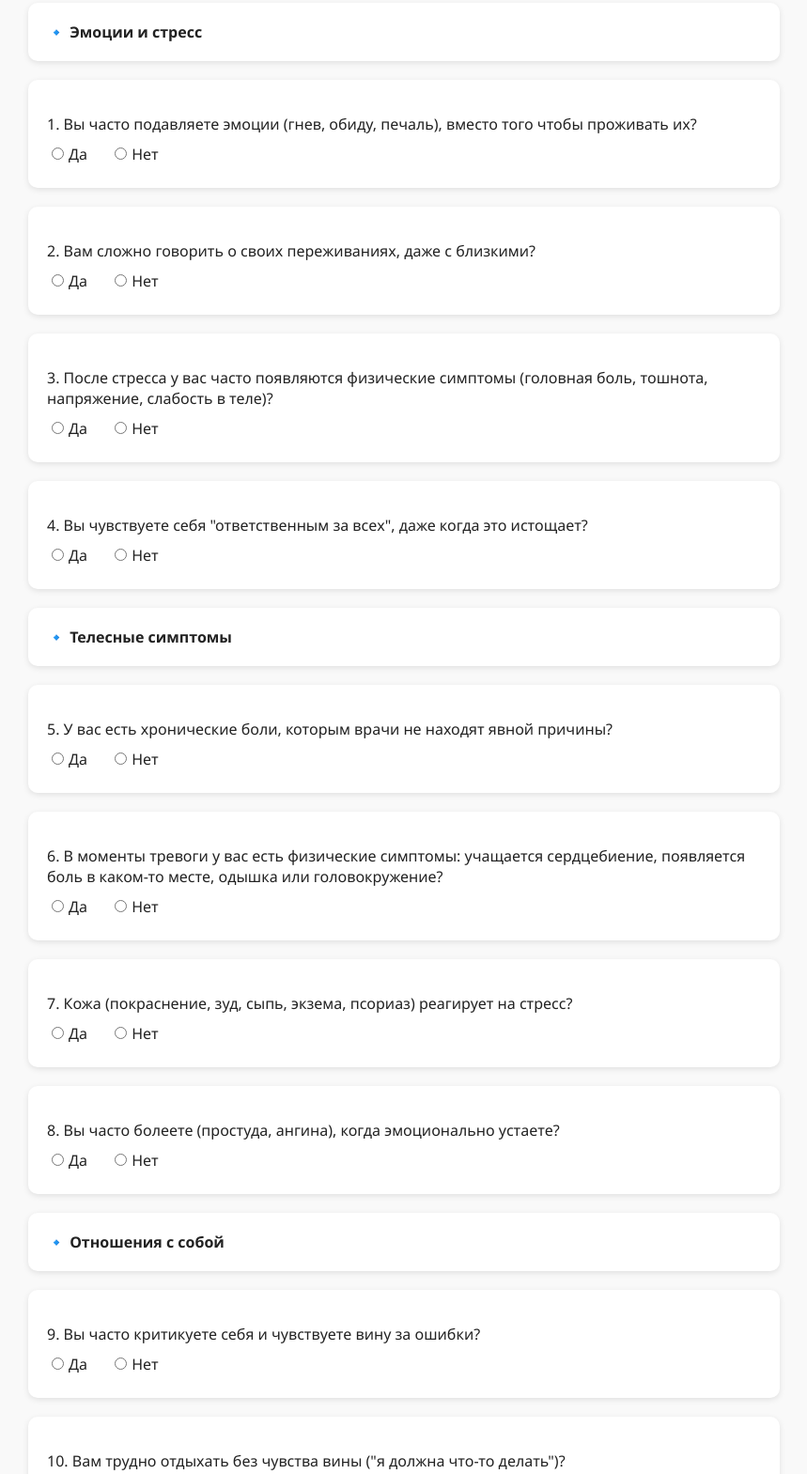
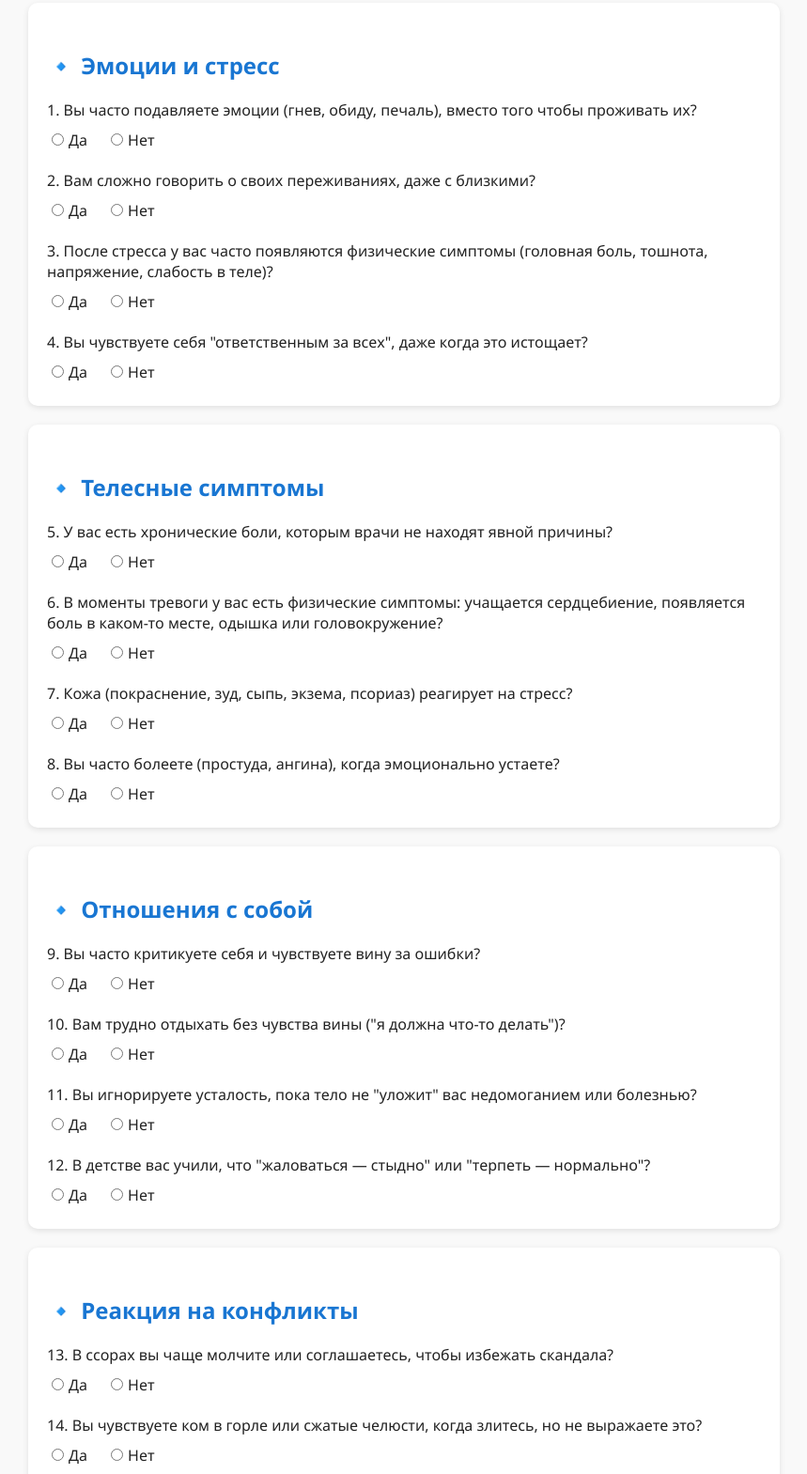
Before and after one commit to Yluankina76/Test, a plain HTML site: page index.html in a window 1280 px wide. Shown: the part 174-1743 px from the top of the page at 94% size, without its empty margins (210-1069 px from the left). Drawn offline with Linux system fonts and the light colour scheme.

Commit message:
Update index.html

```diff
--- a/index.html
+++ b/index.html
@@ -2,7 +2,7 @@
 <html lang="ru">
 <head>
   <meta charset="UTF-8" />
-  <title>Склонность к психосоматике</title>
+  <title>Склонность к психосоматике. Ваше тело кричит о проблеме?</title>
   <style>
     @keyframes fadeIn {
       from { opacity: 0; transform: translateY(20px); }
@@ -88,6 +88,7 @@
     .tg-button {
       text-align: center;
       margin-top: 20px;
+      animation: fadeIn 1s ease-in;
     }
 
     .tg-button a {
@@ -110,103 +111,46 @@
   <h1>Склонность к психосоматике. Ваше тело кричит о проблеме?</h1>
 
   <form id="quizForm">
-    <!-- Questions -->
-    <div class="question"><strong>🔹 Эмоции и стресс</strong></div>
-    <div class="question"><p>1. Вы часто подавляете эмоции (гнев, обиду, печаль), вместо того чтобы проживать их?</p>
-      <div class="answers">
-        <label><input type="radio" name="q1" value="yes">Да</label>
-        <label><input type="radio" name="q1" value="no">Нет</label>
-      </div>
-    </div>
-    <div class="question"><p>2. Вам сложно говорить о своих переживаниях, даже с близкими?</p>
-      <div class="answers">
-        <label><input type="radio" name="q2" value="yes">Да</label>
-        <label><input type="radio" name="q2" value="no">Нет</label>
-      </div>
-    </div>
-    <div class="question"><p>3. После стресса у вас часто появляются физические симптомы (головная боль, тошнота, напряжение, слабость в теле)?</p>
-      <div class="answers">
-        <label><input type="radio" name="q3" value="yes">Да</label>
-        <label><input type="radio" name="q3" value="no">Нет</label>
-      </div>
-    </div>
-    <div class="question"><p>4. Вы чувствуете себя "ответственным за всех", даже когда это истощает?</p>
-      <div class="answers">
-        <label><input type="radio" name="q4" value="yes">Да</label>
-        <label><input type="radio" name="q4" value="no">Нет</label>
-      </div>
+    <div class="question"><h2>🔹 Эмоции и стресс</h2>
+      <p>1. Вы часто подавляете эмоции (гнев, обиду, печаль), вместо того чтобы проживать их?</p>
+      <div class="answers"><label><input type="radio" name="q1" value="yes">Да</label><label><input type="radio" name="q1" value="no">Нет</label></div>
+      <p>2. Вам сложно говорить о своих переживаниях, даже с близкими?</p>
+      <div class="answers"><label><input type="radio" name="q2" value="yes">Да</label><label><input type="radio" name="q2" value="no">Нет</label></div>
+      <p>3. После стресса у вас часто появляются физические симптомы (головная боль, тошнота, напряжение, слабость в теле)?</p>
+      <div class="answers"><label><input type="radio" name="q3" value="yes">Да</label><label><input type="radio" name="q3" value="no">Нет</label></div>
+      <p>4. Вы чувствуете себя "ответственным за всех", даже когда это истощает?</p>
+      <div class="answers"><label><input type="radio" name="q4" value="yes">Да</label><label><input type="radio" name="q4" value="no">Нет</label></div>
     </div>
 
-    <div class="question"><strong>🔹 Телесные симптомы</strong></div>
-    <div class="question"><p>5. У вас есть хронические боли, которым врачи не находят явной причины?</p>
-      <div class="answers">
-        <label><input type="radio" name="q5" value="yes">Да</label>
-        <label><input type="radio" name="q5" value="no">Нет</label>
-      </div>
-    </div>
-    <div class="question"><p>6. В моменты тревоги у вас есть физические симптомы: учащается сердцебиение, появляется боль в каком-то месте, одышка или головокружение?</p>
-      <div class="answers">
-        <label><input type="radio" name="q6" value="yes">Да</label>
-        <label><input type="radio" name="q6" value="no">Нет</label>
-      </div>
-    </div>
-    <div class="question"><p>7. Кожа (покраснение, зуд, сыпь, экзема, псориаз) реагирует на стресс?</p>
-      <div class="answers">
-        <label><input type="radio" name="q7" value="yes">Да</label>
-        <label><input type="radio" name="q7" value="no">Нет</label>
-      </div>
-    </div>
-    <div class="question"><p>8. Вы часто болеете (простуда, ангина), когда эмоционально устаете?</p>
-      <div class="answers">
-        <label><input type="radio" name="q8" value="yes">Да</label>
-        <label><input type="radio" name="q8" value="no">Нет</label>
-      </div>
+    <div class="question"><h2>🔹 Телесные симптомы</h2>
+      <p>5. У вас есть хронические боли, которым врачи не находят явной причины?</p>
+      <div class="answers"><label><input type="radio" name="q5" value="yes">Да</label><label><input type="radio" name="q5" value="no">Нет</label></div>
+      <p>6. В моменты тревоги у вас есть физические симптомы: учащается сердцебиение, появляется боль в каком-то месте, одышка или головокружение?</p>
+      <div class="answers"><label><input type="radio" name="q6" value="yes">Да</label><label><input type="radio" name="q6" value="no">Нет</label></div>
+      <p>7. Кожа (покраснение, зуд, сыпь, экзема, псориаз) реагирует на стресс?</p>
+      <div class="answers"><label><input type="radio" name="q7" value="yes">Да</label><label><input type="radio" name="q7" value="no">Нет</label></div>
+      <p>8. Вы часто болеете (простуда, ангина), когда эмоционально устаете?</p>
+      <div class="answers"><label><input type="radio" name="q8" value="yes">Да</label><label><input type="radio" name="q8" value="no">Нет</label></div>
     </div>
 
-    <div class="question"><strong>🔹 Отношения с собой</strong></div>
-    <div class="question"><p>9. Вы часто критикуете себя и чувствуете вину за ошибки?</p>
-      <div class="answers">
-        <label><input type="radio" name="q9" value="yes">Да</label>
-        <label><input type="radio" name="q9" value="no">Нет</label>
-      </div>
-    </div>
-    <div class="question"><p>10. Вам трудно отдыхать без чувства вины ("я должна что-то делать")?</p>
-      <div class="answers">
-        <label><input type="radio" name="q10" value="yes">Да</label>
-        <label><input type="radio" name="q10" value="no">Нет</label>
-      </div>
-    </div>
-    <div class="question"><p>11. Вы игнорируете усталость, пока тело не "уложит" вас недомоганием или болезнью?</p>
-      <div class="answers">
-        <label><input type="radio" name="q11" value="yes">Да</label>
-        <label><input type="radio" name="q11" value="no">Нет</label>
-      </div>
-    </div>
-    <div class="question"><p>12. В детстве вас учили, что "жаловаться — стыдно" или "терпеть — нормально"?</p>
-      <div class="answers">
-        <label><input type="radio" name="q12" value="yes">Да</label>
-        <label><input type="radio" name="q12" value="no">Нет</label>
-      </div>
+    <div class="question"><h2>🔹 Отношения с собой</h2>
+      <p>9. Вы часто критикуете себя и чувствуете вину за ошибки?</p>
+      <div class="answers"><label><input type="radio" name="q9" value="yes">Да</label><label><input type="radio" name="q9" value="no">Нет</label></div>
+      <p>10. Вам трудно отдыхать без чувства вины ("я должна что-то делать")?</p>
+      <div class="answers"><label><input type="radio" name="q10" value="yes">Да</label><label><input type="radio" name="q10" value="no">Нет</label></div>
+      <p>11. Вы игнорируете усталость, пока тело не "уложит" вас недомоганием или болезнью?</p>
+      <div class="answers"><label><input type="radio" name="q11" value="yes">Да</label><label><input type="radio" name="q11" value="no">Нет</label></div>
+      <p>12. В детстве вас учили, что "жаловаться — стыдно" или "терпеть — нормально"?</p>
+      <div class="answers"><label><input type="radio" name="q12" value="yes">Да</label><label><input type="radio" name="q12" value="no">Нет</label></div>
     </div>
 
-    <div class="question"><strong>🔹 Реакция на конфликты</strong></div>
-    <div class="question"><p>13. В ссорах вы чаще молчите или соглашаетесь, чтобы избежать скандала?</p>
-      <div class="answers">
-        <label><input type="radio" name="q13" value="yes">Да</label>
-        <label><input type="radio" name="q13" value="no">Нет</label>
-      </div>
-    </div>
-    <div class="question"><p>14. Вы чувствуете ком в горле или сжатые челюсти, когда злитесь, но не выражаете это?</p>
-      <div class="answers">
-        <label><input type="radio" name="q14" value="yes">Да</label>
-        <label><input type="radio" name="q14" value="no">Нет</label>
-      </div>
-    </div>
-    <div class="question"><p>15. Ваше тело "бунтует" (тошнота, диарея) перед важными событиями?</p>
-      <div class="answers">
-        <label><input type="radio" name="q15" value="yes">Да</label>
-        <label><input type="radio" name="q15" value="no">Нет</label>
-      </div>
+    <div class="question"><h2>🔹 Реакция на конфликты</h2>
+      <p>13. В ссорах вы чаще молчите или соглашаетесь, чтобы избежать скандала?</p>
+      <div class="answers"><label><input type="radio" name="q13" value="yes">Да</label><label><input type="radio" name="q13" value="no">Нет</label></div>
+      <p>14. Вы чувствуете ком в горле или сжатые челюсти, когда злитесь, но не выражаете это?</p>
+      <div class="answers"><label><input type="radio" name="q14" value="yes">Да</label><label><input type="radio" name="q14" value="no">Нет</label></div>
+      <p>15. Ваше тело "бунтует" (тошнота, диарея) перед важными событиями?</p>
+      <div class="answers"><label><input type="radio" name="q15" value="yes">Да</label><label><input type="radio" name="q15" value="no">Нет</label></div>
     </div>
 
     <button type="button" onclick="calculateResult()">Узнать результат</button>
@@ -214,8 +158,9 @@
 
   <div class="result" id="result"></div>
 
-  <div class="tg-button">
-    <a href="https://t.me/Uliana_Uliankina" target="_blank">Перейти в Telegram-канал</a>
+  <div class="tg-button" id="tgLink" style="display:none">
+    <p><strong>Что делать?</strong></p>
+    <a href="https://t.me/Uliana_Uliankina" target="_blank">👉 Перейти в Telegram-канал</a>
   </div>
 
   <script>
@@ -242,6 +187,7 @@
       }
 
       document.getElementById("result").innerHTML = message;
+      document.getElementById("tgLink").style.display = "block";
     }
   </script>
 </body>
```
